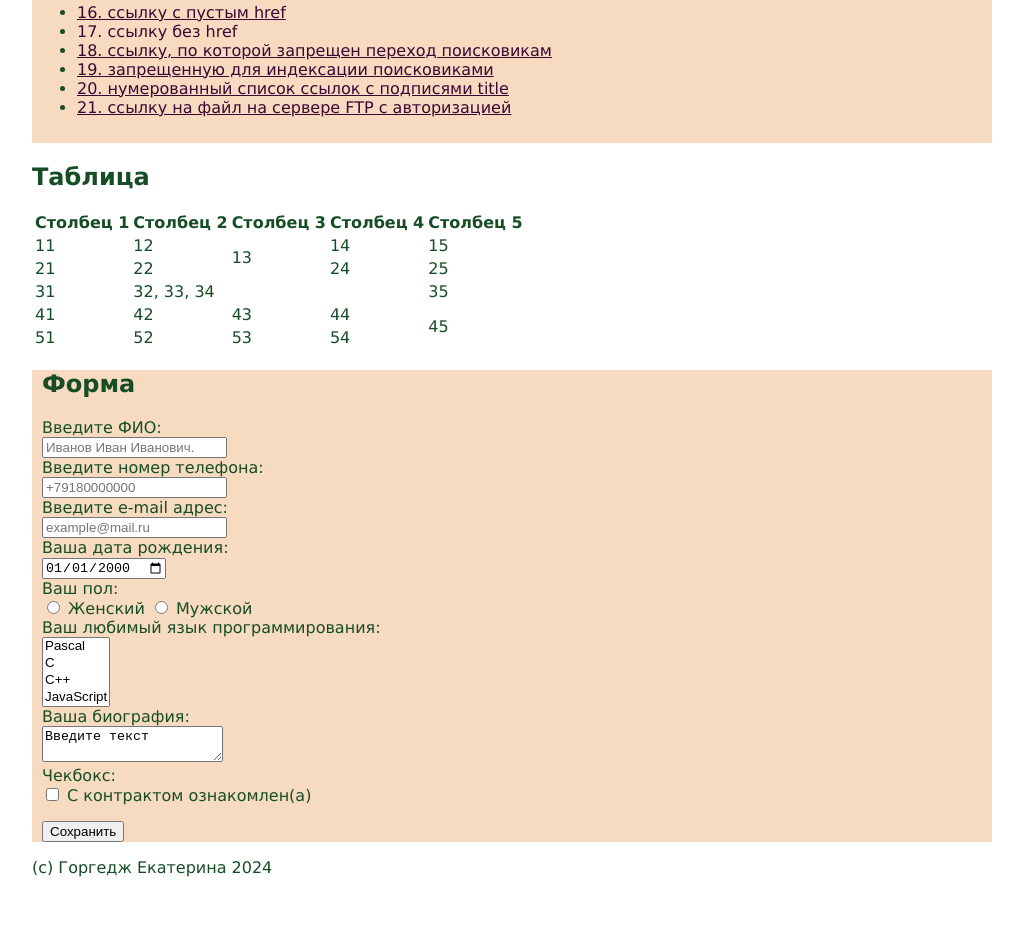
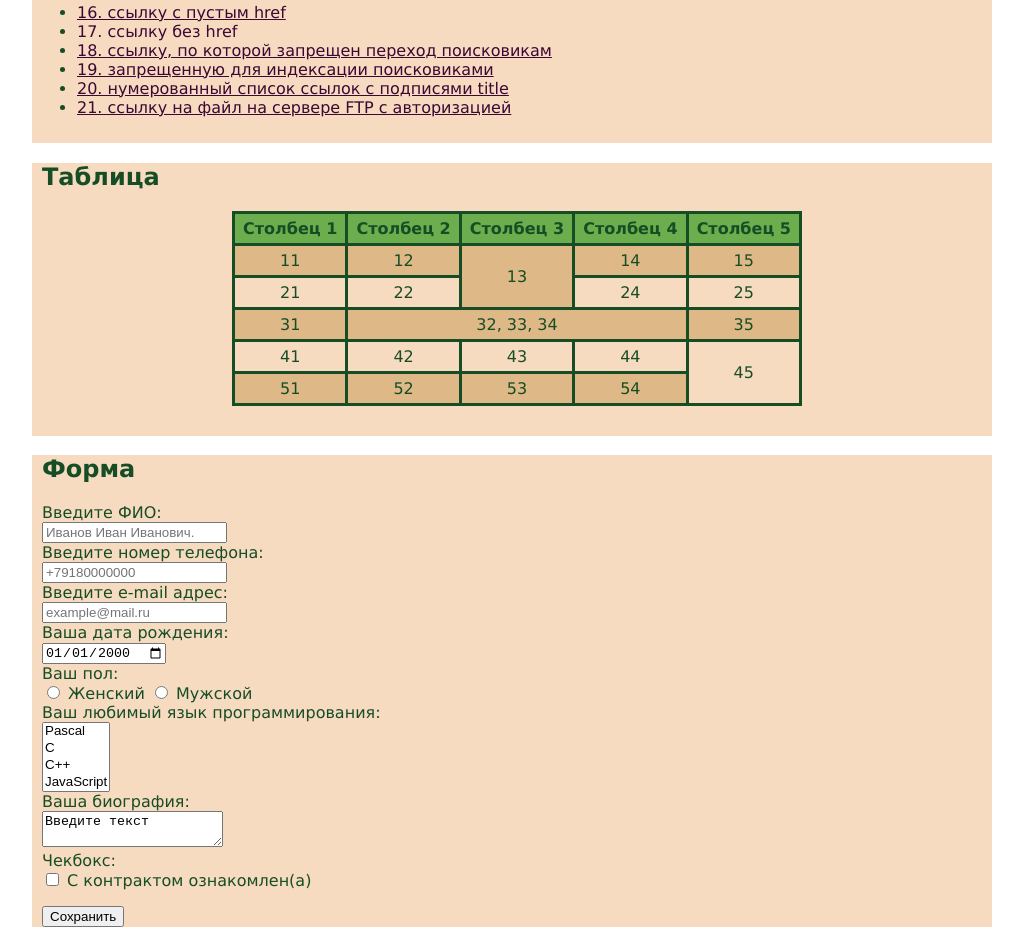
Before and after one commit to sourceofmagic/sourceofmagic.github.io, a plain HTML site: page zadanie2/index2.html in a window 1280 px wide. Shown: the part 1055-1995 px from the top of the page, without its empty margins (128-1151 px from the left). Before the commit the page ends 1940 px from the top, so only its background shows below. Drawn offline with Linux system fonts and the light colour scheme.

Commit message:
style.css

```diff
--- a/zadanie2/style.css
+++ b/zadanie2/style.css
@@ -49,3 +49,36 @@ nav {
 	background-color: #f7dbc1;
 	padding-left: 10px;
 }
+
+table {
+	table-layout: fixed;
+	width: 60%;
+	margin: 20px auto;
+	border: 3px solid #164d25;
+	border-collapse: collapse;
+	text-align: center;
+	background-color: #eb958f;
+}
+
+th, td {
+	border: 3px solid #164d25;
+	padding: 5px;
+}
+
+th{
+	background-color: #6cad4e;
+}
+
+tr:nth-child(odd) td {
+	background-color: #f7dbc1;
+}
+
+tr:nth-child(even) td {
+	background-color: burlywood;
+}
+
+.table {
+	background-color: #f7dbc1;
+	padding-left: 10px;
+	padding-bottom: 10px;
+}
```
